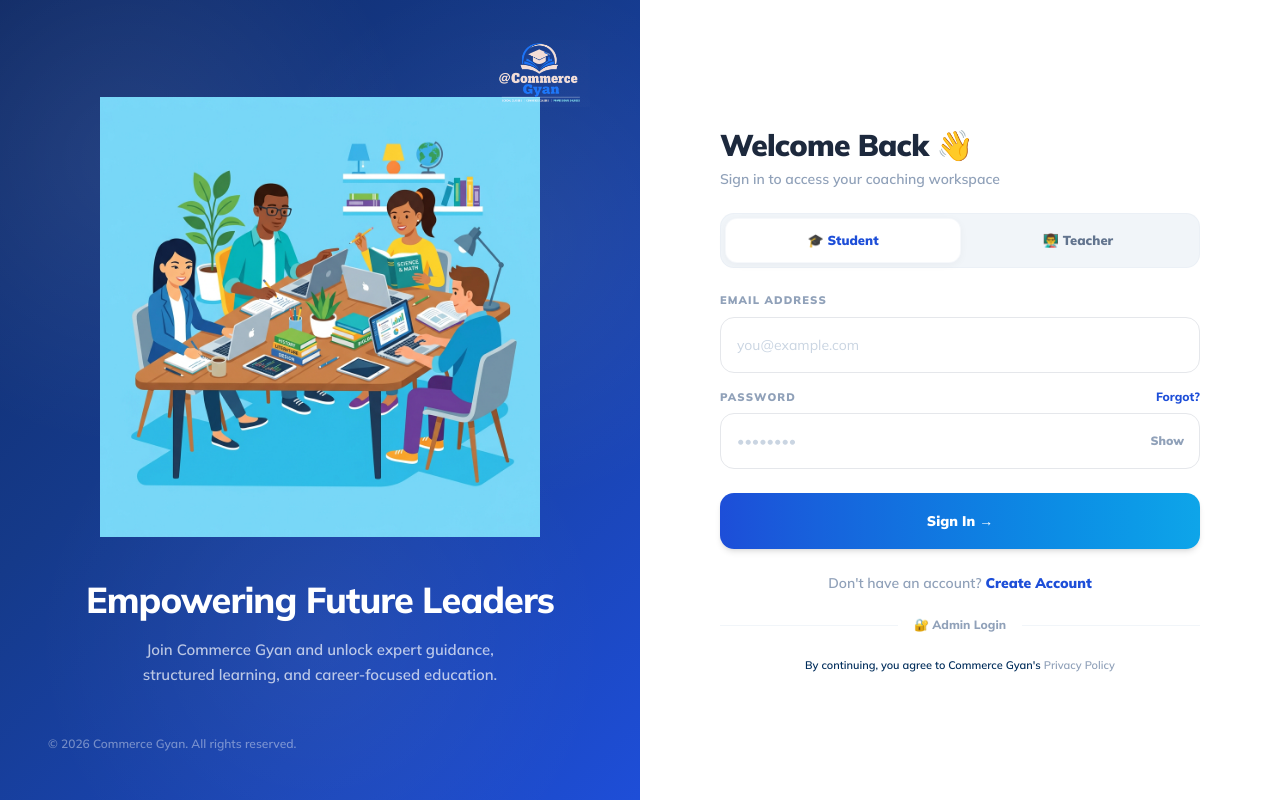
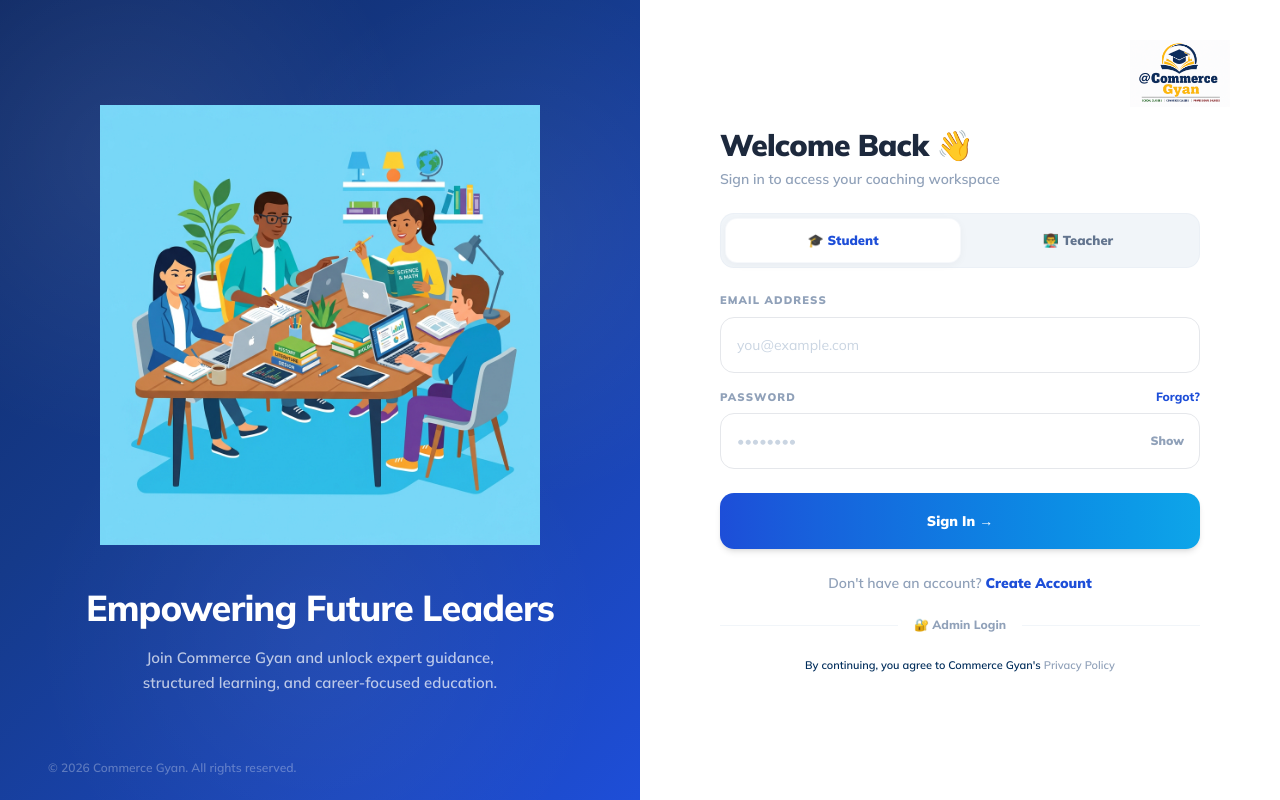
Before and after one commit to jamshed2515/CommerceGyan, a Next.js app in the folder frontend/: page /login in a window 1280 px wide. Built offline with nearby package versions, Linux system fonts and the light colour scheme; no server answers.

Commit message:
style: move logo to top-right of white form panel and recenter left panel hero content

```diff
--- a/frontend/src/app/login/page.jsx
+++ b/frontend/src/app/login/page.jsx
@@ -111,7 +111,7 @@
 
       {/* LEFT PANEL — Split Screen Left (50% on Desktop) */}
       <div
-        className="hidden lg:flex lg:w-1/2 relative text-white select-none flex-col justify-between p-12"
+        className="hidden lg:flex lg:w-1/2 relative text-white select-none flex-col justify-center p-12"
         style={{
           backgroundImage: `
             radial-gradient(circle at 20% 20%, rgba(255,255,255,0.08), transparent 35%),
@@ -121,17 +121,6 @@
           `
         }}
       >
-        {/* Logo at Top Right of the Left Panel */}
-        <div className="absolute" style={{ top: "40px", right: "50px" }}>
-          <Link href="/">
-            <img
-              src="/logo.png"
-              alt="Commerce Gyan Logo"
-              className="w-[100px] h-auto object-contain invert mix-blend-screen opacity-95 transition-all duration-300 hover:scale-102"
-            />
-          </Link>
-        </div>
-
         {/* Center illustration & copy (Vertically balanced and centered) */}
         <div className="flex-1 flex flex-col items-center justify-center text-center space-y-10 max-w-lg mx-auto">
           <div className="w-full max-w-[440px] transition-transform duration-500 hover:scale-[1.02]">
@@ -148,13 +137,24 @@
         </div>
 
         {/* Footer */}
-        <div className="relative z-10 text-left">
-          <p className="text-white/40 text-xs font-semibold">© 2026 Commerce Gyan. All rights reserved.</p>
+        <div className="absolute bottom-6 left-12 text-left">
+          <p className="text-white/30 text-xs font-semibold">© 2026 Commerce Gyan. All rights reserved.</p>
         </div>
       </div>
 
       {/* RIGHT PANEL — Split Screen Right (50% on Desktop, 100% on Mobile) */}
-      <div className="flex-1 flex flex-col justify-center items-center px-6 py-12 bg-white">
+      <div className="flex-1 flex flex-col justify-center items-center px-6 py-12 bg-white relative">
+        {/* Logo at Top Right Corner of Right Panel (Desktop only) */}
+        <div className="absolute hidden lg:block" style={{ top: "40px", right: "50px" }}>
+          <Link href="/">
+            <img
+              src="/logo.png"
+              alt="Commerce Gyan Logo"
+              className="w-[100px] h-auto object-contain opacity-95 transition-all duration-300 hover:scale-102"
+            />
+          </Link>
+        </div>
+
         <div className="w-full max-w-[480px]">
           {/* Mobile centered logo */}
           <div className="flex justify-center mb-8 lg:hidden">
--- a/frontend/src/app/signup/page.jsx
+++ b/frontend/src/app/signup/page.jsx
@@ -155,7 +155,7 @@
 
       {/* LEFT PANEL — Split Screen Left (50% on Desktop) */}
       <div
-        className="hidden lg:flex lg:w-1/2 relative text-white select-none flex-col justify-between p-12"
+        className="hidden lg:flex lg:w-1/2 relative text-white select-none flex-col justify-center p-12"
         style={{
           backgroundImage: `
             radial-gradient(circle at 20% 20%, rgba(255,255,255,0.08), transparent 35%),
@@ -165,17 +165,6 @@
           `
         }}
       >
-        {/* Logo at Top Right of the Left Panel */}
-        <div className="absolute" style={{ top: "40px", right: "50px" }}>
-          <Link href="/">
-            <img
-              src="/logo.png"
-              alt="Commerce Gyan Logo"
-              className="w-[100px] h-auto object-contain invert mix-blend-screen opacity-95 transition-all duration-300 hover:scale-102"
-            />
-          </Link>
-        </div>
-
         {/* Center illustration & copy (Vertically balanced and centered) */}
         <div className="flex-1 flex flex-col items-center justify-center text-center space-y-10 max-w-lg mx-auto">
           <div className="w-full max-w-[440px] transition-transform duration-500 hover:scale-[1.02]">
@@ -192,13 +181,24 @@
         </div>
 
         {/* Footer */}
-        <div className="relative z-10 text-left">
-          <p className="text-white/40 text-xs font-semibold">© 2026 Commerce Gyan. All rights reserved.</p>
+        <div className="absolute bottom-6 left-12 text-left">
+          <p className="text-white/30 text-xs font-semibold">© 2026 Commerce Gyan. All rights reserved.</p>
         </div>
       </div>
 
       {/* RIGHT PANEL — Split Screen Right (50% on Desktop, 100% on Mobile) */}
-      <div className="flex-1 flex flex-col justify-center items-center px-6 py-12 bg-white">
+      <div className="flex-1 flex flex-col justify-center items-center px-6 py-12 bg-white relative">
+        {/* Logo at Top Right Corner of Right Panel (Desktop only) */}
+        <div className="absolute hidden lg:block" style={{ top: "40px", right: "50px" }}>
+          <Link href="/">
+            <img
+              src="/logo.png"
+              alt="Commerce Gyan Logo"
+              className="w-[100px] h-auto object-contain opacity-95 transition-all duration-300 hover:scale-102"
+            />
+          </Link>
+        </div>
+
         <div className="w-full max-w-[480px]">
           {/* Mobile centered logo */}
           <div className="flex justify-center mb-8 lg:hidden">
```
